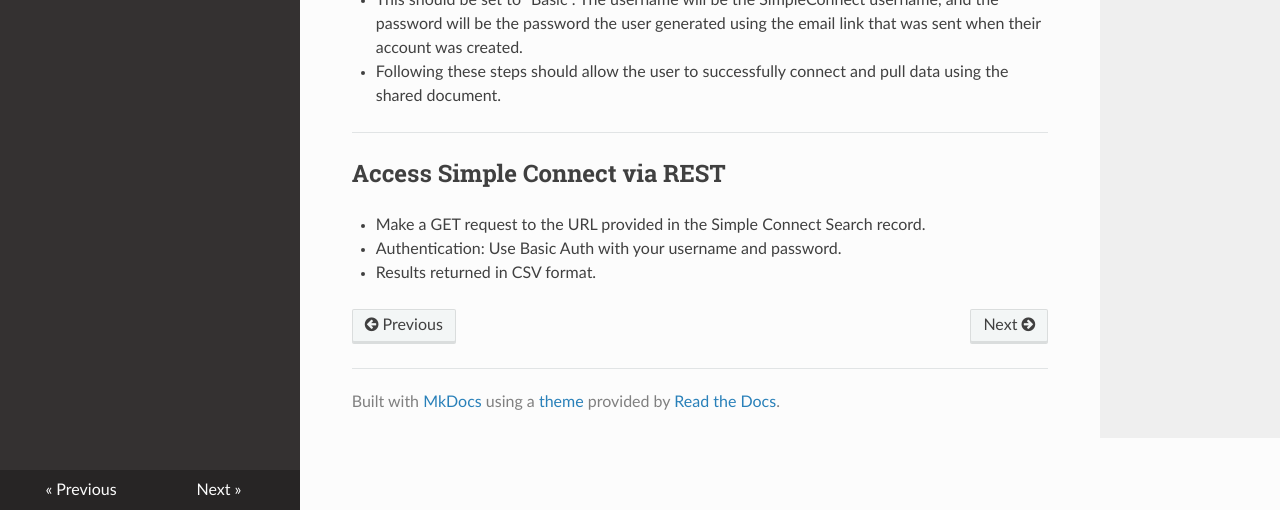
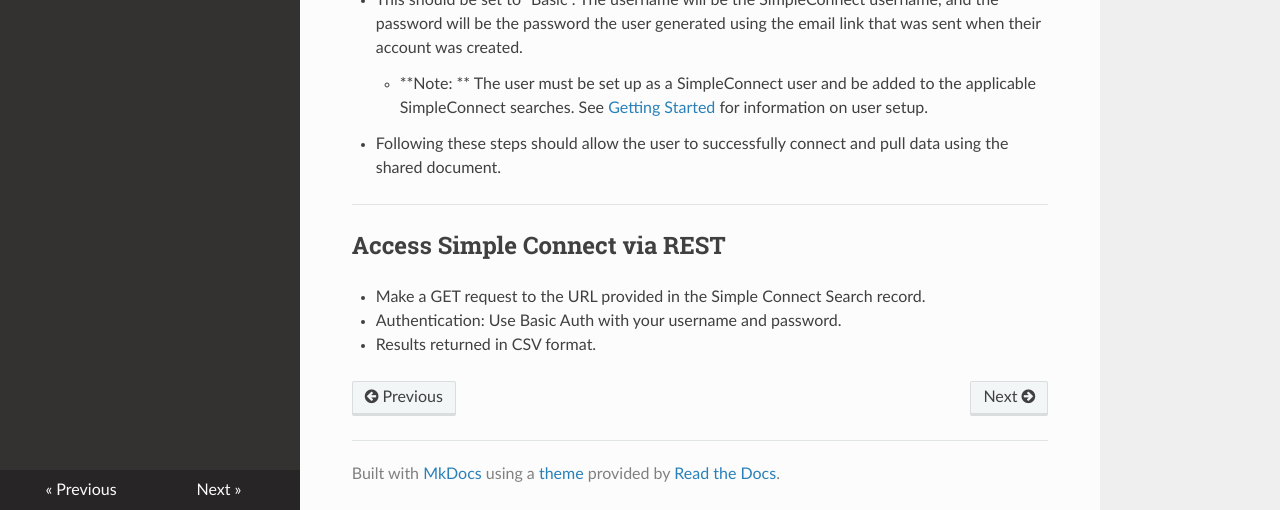
Before and after one commit to jnellis3/goVirtualOffice-App-Docs, an MkDocs documentation site: the page built from docs/simpleconnect.md, in a window 1280 px wide and 900 px high, scrolled down 4996 px, cut to the strip 390-900 px from the top of the window. Built offline with MkDocs 1.6.1, drawn with Linux system fonts in a browser that asks for light colours; nearby versions of some CDN libraries.

Commit message:
Update simpleconnect.md

```diff
--- a/docs/simpleconnect.md
+++ b/docs/simpleconnect.md
@@ -132,6 +132,7 @@ Set this formula for both the criteria and the ROWKEY in results.
     ![image](https://github.com/user-attachments/assets/618143fa-a3bd-4436-acd0-ede4bb7d2cd6)
 
   - This should be set to "Basic". The username will be the SimpleConnect username, and the password will be the password the user generated using the email link that was sent when their account was created.
+    - **Note: ** The user must be set up as a SimpleConnect user and be added to the applicable SimpleConnect searches. See [Getting Started](## Getting Started) for information on user setup.
   - Following these steps should allow the user to successfully connect and pull data using the shared document.
 
 ---
```
